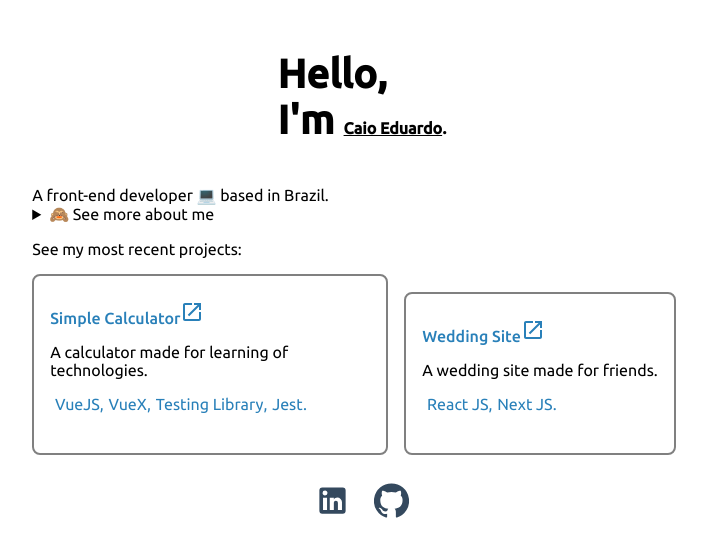
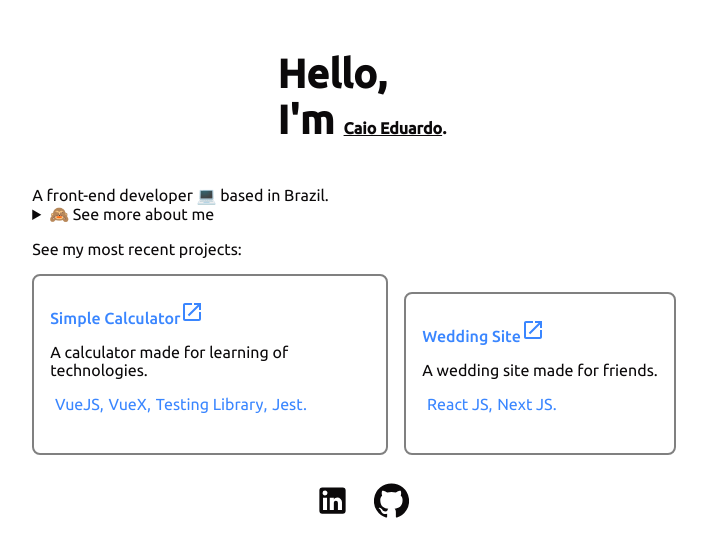
Before and after one commit to cersouza/cersouza, a Next.js app in the folder code/website/: page / in a window 1280 px wide. Shown: the top 556 px of the page, without its empty margins (294-1001 px from the left). Built offline with nearby package versions, Linux system fonts and the light colour scheme.

Commit message:
style: adjusted global colors

```diff
--- a/code/website/styles/global.css
+++ b/code/website/styles/global.css
@@ -1,13 +1,15 @@
 :root {
-  --white: white;
-  --black: black;
-  --light-blue: #2980b9;
-  --light-grey: #34495e;
+  --white: #fff;
+  --black: #0b090a;
+  --light-blue: #3A86FF;
+  --light-grey: #161a1d;
 }
 
 * {
   font-family: 'Ubuntu', sans-serif;
+  color: var(--black);
 }
+
 body, ul, button {
   margin: 0;
   padding: 0;
--- a/code/website/styles/index.module.css
+++ b/code/website/styles/index.module.css
@@ -42,8 +42,9 @@
   border: 2px solid var(--light-blue);
 }
 
-.projectTitle {
+.projectTitle, .projectTitle * {
   font-weight: 500;
+  color: var(--light-blue);
 }
 
 .projectStackList li {
```
